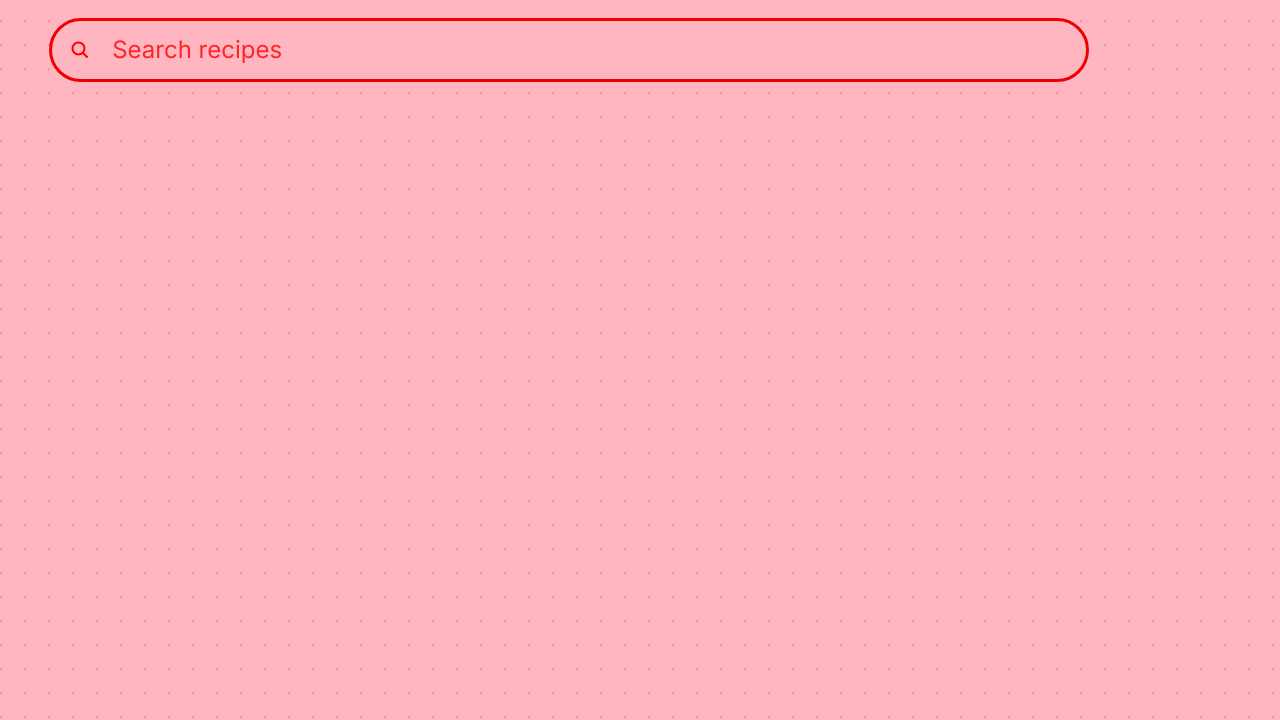
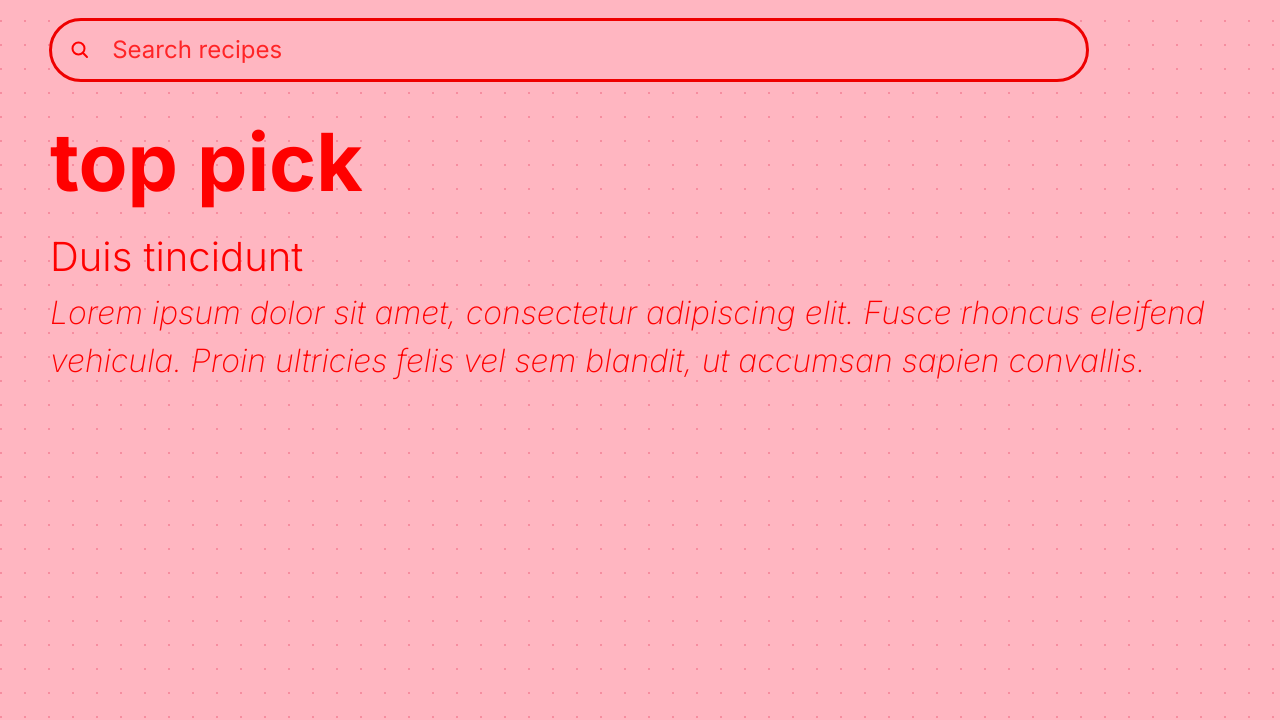
Before and after one commit to lcsanderson/project2_logans_work, a website: page frontend/index.html in a window 1280 px wide. Shown: the part 100-820 px from the top of the page. Drawn offline with nearby package versions, Linux system fonts and the light colour scheme.

Commit message:
working on top pick area

```diff
--- a/frontend/css/search.css
+++ b/frontend/css/search.css
@@ -25,6 +25,24 @@ h1 {
   font-size: 3rem;
 }
 
+.top-pick-text {
+    color: red;
+    font-size: 5rem;
+    padding-bottom: 15px;
+}
+
+.top-pick-recipe-name {
+    color: red;
+    font-size: 2.5rem;
+    font-weight: 300;
+}
+
+.top-pick-recipe-blurb{
+    color: red;
+    font-size: 2rem;
+    font-weight: 200;
+}
+
 /* Center the bar on the page with some breathing room */
 .search-wrapper {
   display: flex;
@@ -50,7 +68,7 @@ h1 {
 
 .search-icon {
   flex-shrink: 0; /* prevent icon from squishing on narrow screens */
-  margin-right: 10px; /* space between icon and the divider */
+  margin-right: 10px;
 }
 
 .search-bar input {
@@ -66,8 +84,8 @@ h1 {
 }
 
 .search-bar input::placeholder {
-  color: red; /* lighter red so placeholder feels secondary to typed text */
-  opacity: 0.8; /* Firefox reduces opacity by default — override it */
+  color: red;
+  opacity: 0.8;
   font-size: 1.5rem;
 }
 
@@ -77,5 +95,5 @@ h1 {
 }
 
 #admin-page-btn:hover {
-  opacity: 0.7; /* makes it a little transparent on hover as a visual cue */
+  opacity: 0.7;
 }
--- a/frontend/index.html
+++ b/frontend/index.html
@@ -95,6 +95,26 @@
       </div>
     </div>
 
+    <div class="row">
+      <!-- top pick area-->
+      <div clas="col-3"> <!-- top pick details-->
+        <h2 class="top-pick-text">
+          <b>top pick</b>
+        </h2>
+        <h3 class="top-pick-recipe-name">Duis tincidunt</h3>
+        <p class="top-pick-recipe-blurb">
+          <i>
+            Lorem ipsum dolor sit amet, consectetur adipiscing elit. Fusce
+            rhoncus eleifend vehicula. Proin ultricies felis vel sem blandit, ut
+            accumsan sapien convallis.
+          </i>
+        </p>
+      </div>
+      <div class="col-9"><!-- top pick card-->
+
+      </div>
+    </div>
+
     <script
       src="https://cdn.jsdelivr.net/npm/bootstrap@5.3.8/dist/js/bootstrap.bundle.min.js"
       integrity="sha384-FKyoEForCGlyvwx9Hj09JcYn3nv7wiPVlz7YYwJrWVcXK/BmnVDxM+D2scQbITxI"
```
